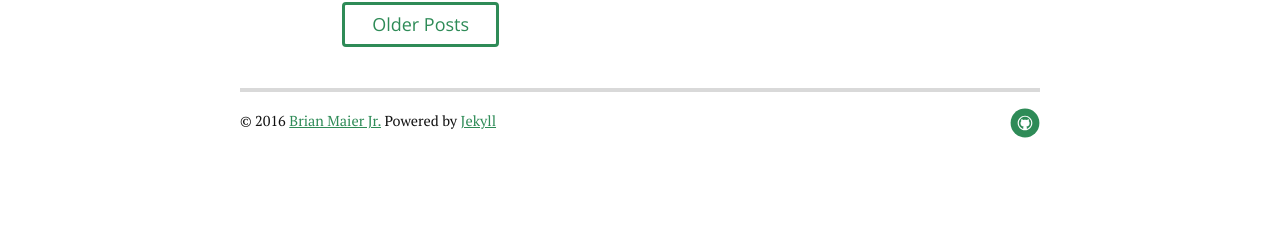
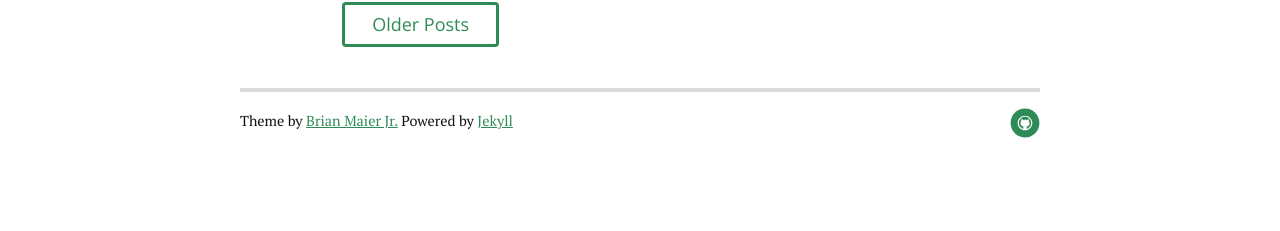
Before and after one commit to nychi/nychi.github.io, a Jekyll site: the page built from index.html, in a window 1280 px wide. Shown: the part 1802-2033 px from the top of the page. Built offline with Jekyll 4.4.1, drawn with Linux system fonts in a browser that asks for light colours; nearby versions of some CDN libraries; the list of posts is cut into pages by our own code.

Commit message:
updated footer link to theme designer

```diff
--- a/_includes/footer.html
+++ b/_includes/footer.html
@@ -1,6 +1,6 @@
 <div class="footer">
    <div class="container">
-      <p class="copy">&copy; {{ site.time | date: '%Y' }} <a href="http://brianmaierjr.com">Brian Maier Jr.</a> Powered by <a href="http://jekyllrb.com">Jekyll</a></p>
+      <p class="copy">Theme by <a href="http://brianmaierjr.com">Brian Maier Jr.</a> Powered by <a href="http://jekyllrb.com">Jekyll</a></p>
 
       <div class="footer-links">
          <ul class="noList">
```
